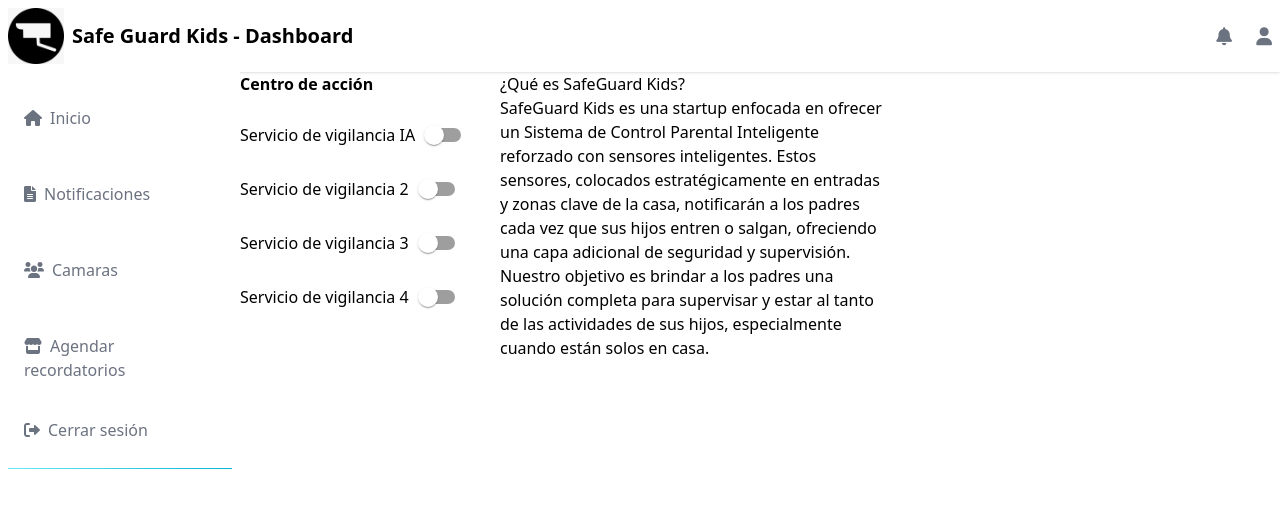
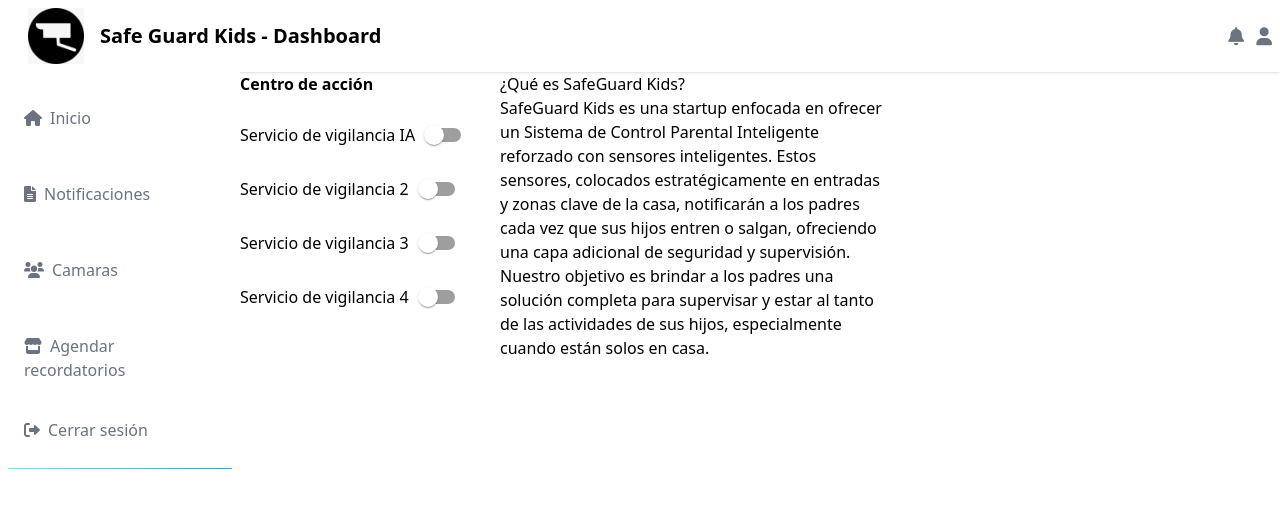
Before and after one commit to Diego22rct/SafeGuard-Kids-Front-end, an Astro site: page / in a window 1280 px wide. Built offline with nearby package versions, Linux system fonts and the light colour scheme; Astro itself is replaced by a stand-in of ours.

Commit message:
feat: space between items and func to see sidebar

```diff
--- a/src/components/Navbar.astro
+++ b/src/components/Navbar.astro
@@ -4,20 +4,20 @@ import { Image } from 'astro:assets';
 
 <div class="bg-white text-black shadow w-full p-2 flex items-center justify-between">
     <div class="flex items-center">
-        <div class="flex items-center"> <!-- Mostrado en todos los dispositivos -->
+        <div class="flex items-center space-x-2 px-5"> <!-- Mostrado en todos los dispositivos -->
             <Image width={20} height={20} src="/images/logo.jpeg" alt="Logo" class="w-14 h-18 mr-2" />
 
                 <h2 class="font-bold text-xl">Safe Guard Kids - Dashboard</h2>
         </div>
         <div class="md:hidden flex items-center"> <!-- Se muestra solo en dispositivos pequeños -->
-            <button id="menuBtn md:hidden">
+            <button onclick="document.getElementById('sideNav').classList.toggle('hidden');" class="text-gray-500" id="menuBtn md:hidden">
                 <i class="fas fa-bars text-gray-500 text-lg"></i> <!-- Ícono de menú -->
             </button>
         </div>
     </div>
 
     <!-- Ícono de Notificación y Perfil -->
-    <div class="space-x-5">
+    <div class="space-x-2">
         <button>
             <i class="fas fa-bell text-gray-500 text-lg"></i>
         </button>
--- a/src/pages/index.astro
+++ b/src/pages/index.astro
@@ -4,7 +4,7 @@ import Switch from '../components/Switch/Switch';
 ---
 
 <Layout title="SafeGuard Kids">
-	<div class="grid grid-cols-1 md:grid-cols-2 lg:grid-cols-3 xl:grid-cols-4 gap-4">
+	<div class="grid grid-cols-1 md:grid-cols-2 lg:grid-cols-3 xl:grid-cols-4 gap-4 ">
 		<div class="md:col-span-1 lg:col-span-2 xl:col-span-1">
 			<h2 class="font-bold">Centro de acción</h2>
 			<div class="py-5">
```
